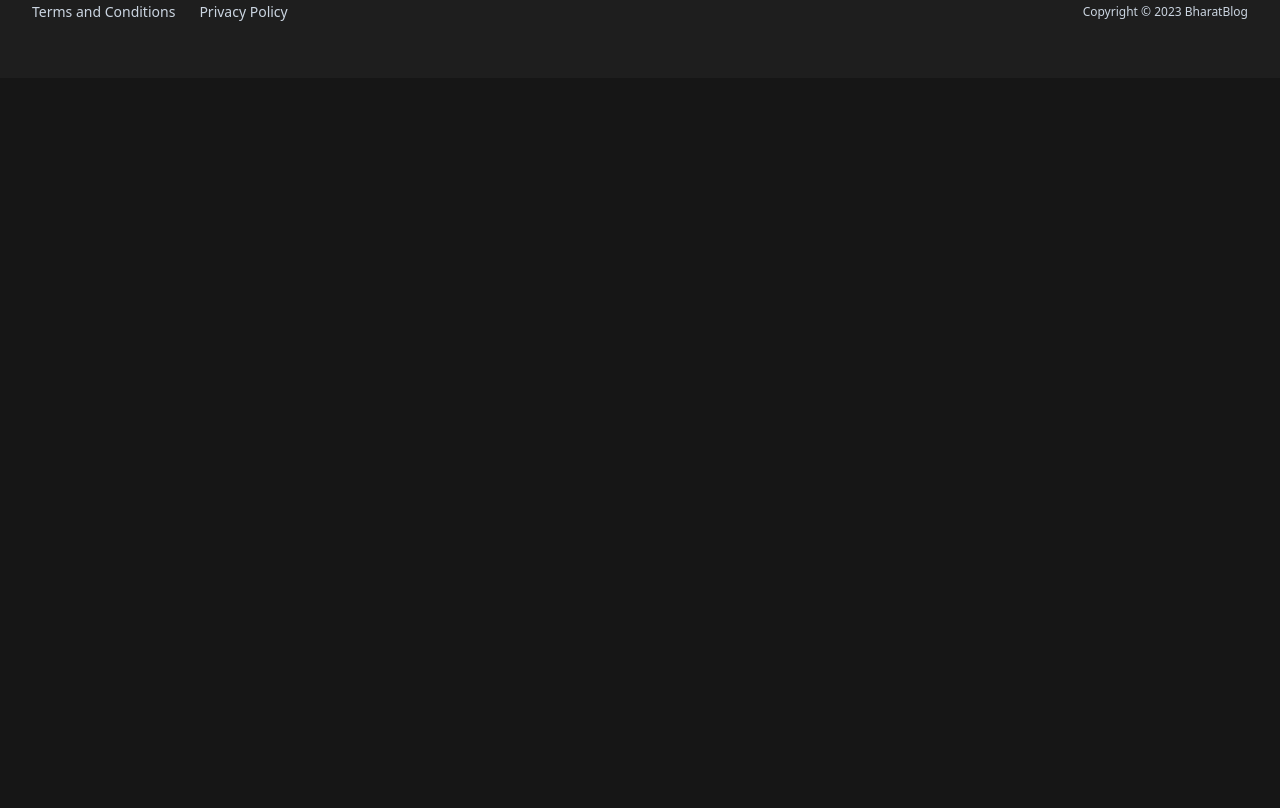
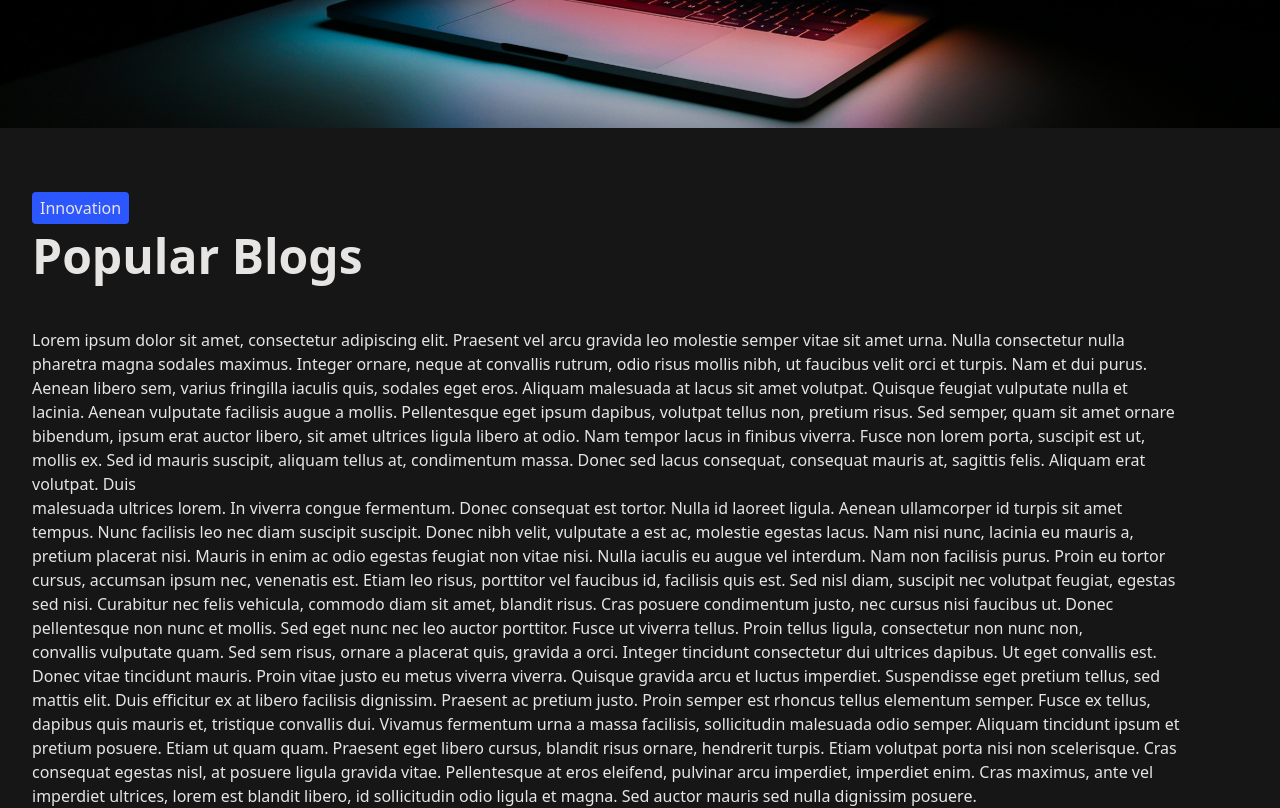
Before and after one commit to Niranjanee2362/Bharat-Intern-CMT-Task-1, a Next.js app: page /blogs/0 in a window 1280 px wide. Shown: the part 240-1048 px from the top of the page. Before the commit the page ends 800 px from the top, so only its background shows below. Built offline with nearby package versions, Linux system fonts and the light colour scheme; no server answers.

Commit message:
chore: create blog, dashboard

```diff
--- a/package.json
+++ b/package.json
@@ -3,7 +3,7 @@
   "version": "0.1.0",
   "private": true,
   "scripts": {
-    "dev": "next dev",
+    "dev": "next dev --experimental-https",
     "build": "next build",
     "start": "next start",
     "lint": "next lint"
--- a/pages/blogs/[blogId].tsx
+++ b/pages/blogs/[blogId].tsx
@@ -1,9 +1,84 @@
-import React from 'react'
+import Image from "next/image";
+import React from "react";
+import BlogCover  from '../../public/assets/BlogCover.jpg'
 
 function BlogId() {
   return (
-    <div>BlogId</div>
-  )
+    <main className="w-full min-h-screen">
+      <div>
+        <Image
+          unoptimized
+          className=" object-cover w-full h-full max-h-72"
+          src={BlogCover}
+          alt="blog cover"
+          width={100}
+          height={100}
+        />
+      </div>
+      <div className="mx-auto max-w-screen-xl px-4 py-8 md:py-12 md:px-6 lg:py-16 lg:px-8">
+        <div className="">
+          <p className="bg-app-slate-blue rounded font-medium px-2 py-1 w-fit">
+            Innovation
+          </p>
+        </div>
+        <div className="mx-auto mt-2  text-left">
+          <h2 className="text-3xl lg:text-5xl font-bold">Popular Blogs</h2>
+        </div>
+        <div className="py-12 max-w-6xl text-left">
+          <span>
+            Lorem ipsum dolor sit amet, consectetur adipiscing elit. Praesent
+            vel arcu gravida leo molestie semper vitae sit amet urna. Nulla
+            consectetur nulla pharetra magna sodales maximus. Integer ornare,
+            neque at convallis rutrum, odio risus mollis nibh, ut faucibus velit
+            orci et turpis. Nam et dui purus. Aenean libero sem, varius
+            fringilla iaculis quis, sodales eget eros. Aliquam malesuada at
+            lacus sit amet volutpat. Quisque feugiat vulputate nulla et lacinia.
+            Aenean vulputate facilisis augue a mollis. Pellentesque eget ipsum
+            dapibus, volutpat tellus non, pretium risus. Sed semper, quam sit
+            amet ornare bibendum, ipsum erat auctor libero, sit amet ultrices
+            ligula libero at odio. Nam tempor lacus in finibus viverra. Fusce
+            non lorem porta, suscipit est ut, mollis ex. Sed id mauris suscipit,
+            aliquam tellus at, condimentum massa. Donec sed lacus consequat,
+            consequat mauris at, sagittis felis. Aliquam erat volutpat. Duis
+            <br/>
+
+            malesuada ultrices lorem. In viverra congue fermentum. Donec
+            consequat est tortor. Nulla id laoreet ligula. Aenean ullamcorper id
+            turpis sit amet tempus. Nunc facilisis leo nec diam suscipit
+            suscipit. Donec nibh velit, vulputate a est ac, molestie egestas
+            lacus. Nam nisi nunc, lacinia eu mauris a, pretium placerat nisi.
+            Mauris in enim ac odio egestas feugiat non vitae nisi. Nulla iaculis
+            eu augue vel interdum. Nam non facilisis purus. Proin eu tortor
+            cursus, accumsan ipsum nec, venenatis est. Etiam leo risus,
+            porttitor vel faucibus id, facilisis quis est. Sed nisl diam,
+            suscipit nec volutpat feugiat, egestas sed nisi. Curabitur nec felis
+            vehicula, commodo diam sit amet, blandit risus. Cras posuere
+            condimentum justo, nec cursus nisi faucibus ut. Donec pellentesque
+            non nunc et mollis. Sed eget nunc nec leo auctor porttitor. Fusce ut
+            viverra tellus. Proin tellus ligula, consectetur non nunc non,
+            <br/>
+            convallis vulputate quam. Sed sem risus, ornare a placerat quis,
+            gravida a orci. Integer tincidunt consectetur dui ultrices dapibus.
+            Ut eget convallis est. Donec vitae tincidunt mauris. Proin vitae
+            justo eu metus viverra viverra. Quisque gravida arcu et luctus
+            imperdiet. Suspendisse eget pretium tellus, sed mattis elit. Duis
+            efficitur ex at libero facilisis dignissim. Praesent ac pretium
+            justo. Proin semper est rhoncus tellus elementum semper. Fusce ex
+            tellus, dapibus quis mauris et, tristique convallis dui. Vivamus
+            fermentum urna a massa facilisis, sollicitudin malesuada odio
+            semper. Aliquam tincidunt ipsum et pretium posuere. Etiam ut quam
+            quam. Praesent eget libero cursus, blandit risus ornare, hendrerit
+            turpis. Etiam volutpat porta nisi non scelerisque. Cras consequat
+            egestas nisl, at posuere ligula gravida vitae. Pellentesque at eros
+            eleifend, pulvinar arcu imperdiet, imperdiet enim. Cras maximus,
+            ante vel imperdiet ultrices, lorem est blandit libero, id
+            sollicitudin odio ligula et magna. Sed auctor mauris sed nulla
+            dignissim posuere.
+          </span>
+        </div>
+      </div>
+    </main>
+  );
 }
 
-export default BlogId
+export default BlogId;
```
Also changed, not shown: pages/dashboard/post-a-blog.tsx (+131 -51 lines), public/assets/BlogCover.jpg (added).
